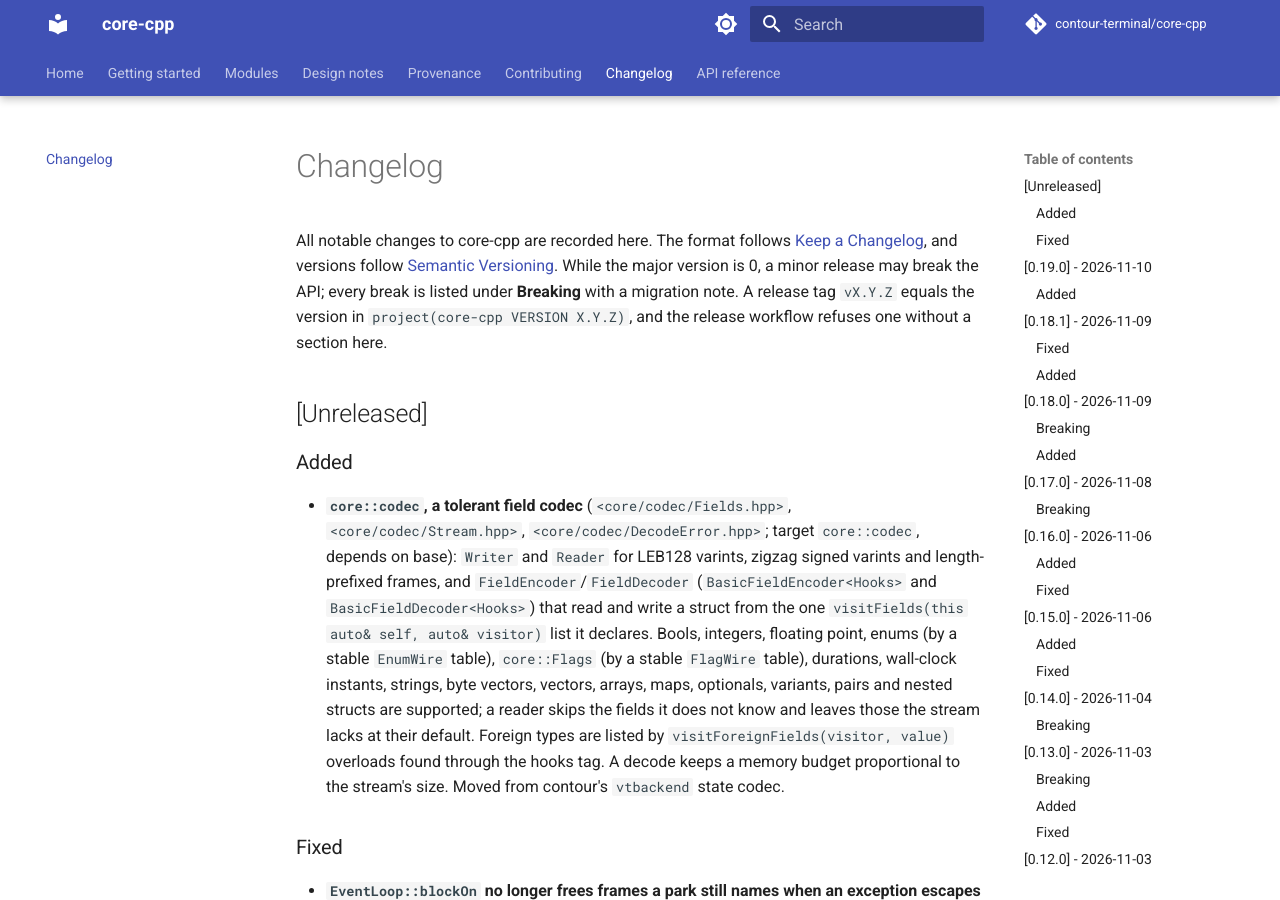
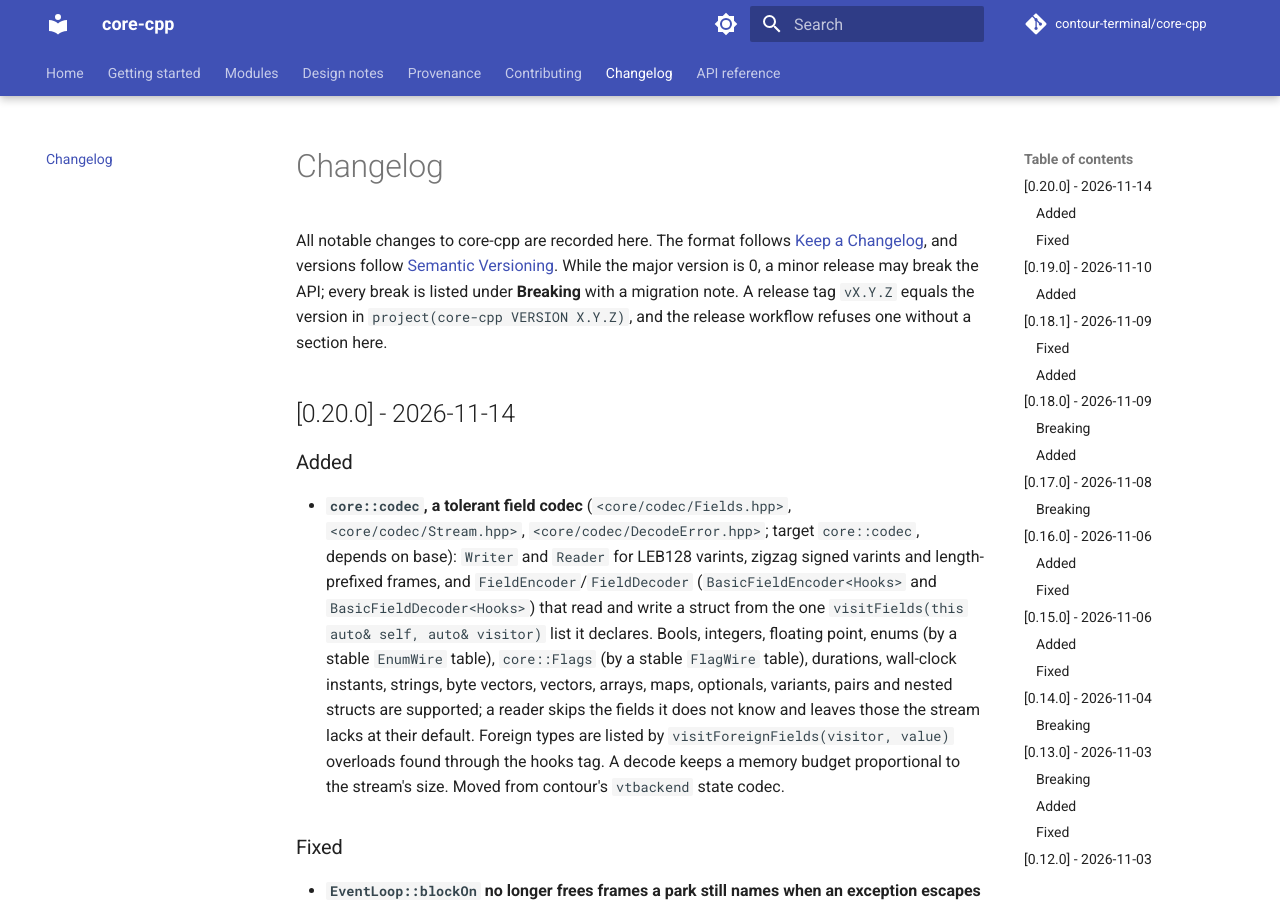
Before and after one commit to contour-terminal/core-cpp, an MkDocs documentation site: the page built from docs/changelog.md, in a window 1280 px wide and 900 px high. Built offline with MkDocs 1.6.1 and Material for MkDocs 9.7.7, drawn with Linux system fonts in a browser that asks for light colours; comment, search, counter and statistics services are not loaded.

Commit message:
Release 0.20.0
Signed-off-by: Christian Parpart <christian@parpart.family>

````diff
--- a/CHANGELOG.md
+++ b/CHANGELOG.md
@@ -7,7 +7,7 @@ release may break the API; every break is listed under **Breaking** with a migra
 release tag `vX.Y.Z` equals the version in `project(core-cpp VERSION X.Y.Z)`, and the release
 workflow refuses one without a section here.
 
-## [Unreleased]
+## [0.20.0] - 2026-11-14
 
 ### Added
 
--- a/CMakeLists.txt
+++ b/CMakeLists.txt
@@ -3,7 +3,7 @@ cmake_minimum_required(VERSION 3.25...3.31)
 
 # The version literal is the source of truth; a release tag must equal it.
 project(core-cpp
-    VERSION 0.19.0
+    VERSION 0.20.0
     DESCRIPTION "Shared C++23 foundation libraries of the Contour Terminal projects"
     HOMEPAGE_URL "https://github.com/contour-terminal/core-cpp"
     LANGUAGES CXX)
--- a/docs/getting-started/cpm.md
+++ b/docs/getting-started/cpm.md
@@ -9,7 +9,7 @@ as a subproject. This is how endo, fastcached, tuidu, Lightweight's `dbtool` and
 CPMAddPackage(
     NAME core-cpp
     GITHUB_REPOSITORY contour-terminal/core-cpp
-    GIT_TAG v0.19.0
+    GIT_TAG v0.20.0
     SYSTEM YES              # core-cpp headers never trip your -Werror
     EXCLUDE_FROM_ALL YES    # build only what you link
     OPTIONS "CORE_CPP_WITH_TUI ON" "CORE_CPP_WITH_TLS OFF")
--- a/docs/getting-started/install.md
+++ b/docs/getting-started/install.md
@@ -67,7 +67,7 @@ that is not in any export set.
 ```
 
 ```cmake
-CPMAddPackage(NAME core-cpp GITHUB_REPOSITORY contour-terminal/core-cpp GIT_TAG v0.19.0
+CPMAddPackage(NAME core-cpp GITHUB_REPOSITORY contour-terminal/core-cpp GIT_TAG v0.20.0
               OPTIONS "CORE_CPP_INSTALL ON")
 ```
 
````
Also changed, not shown: README.md (+2 -2 lines).
